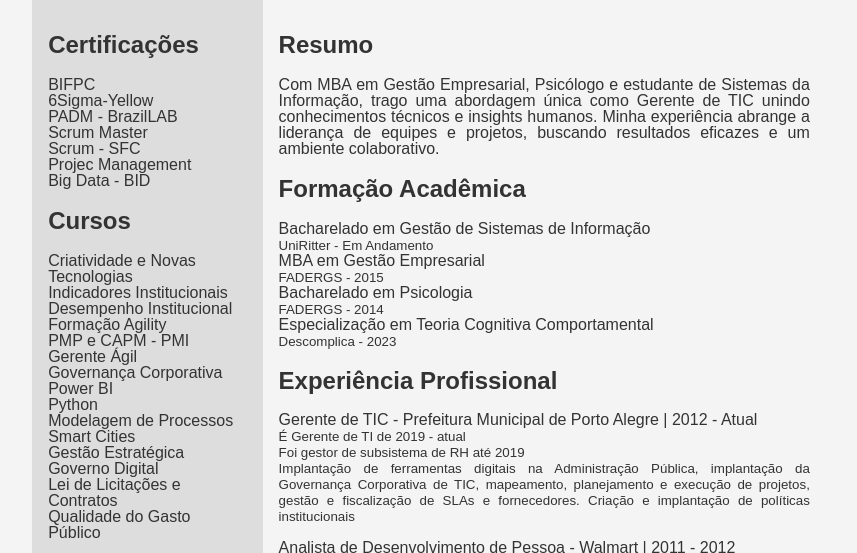
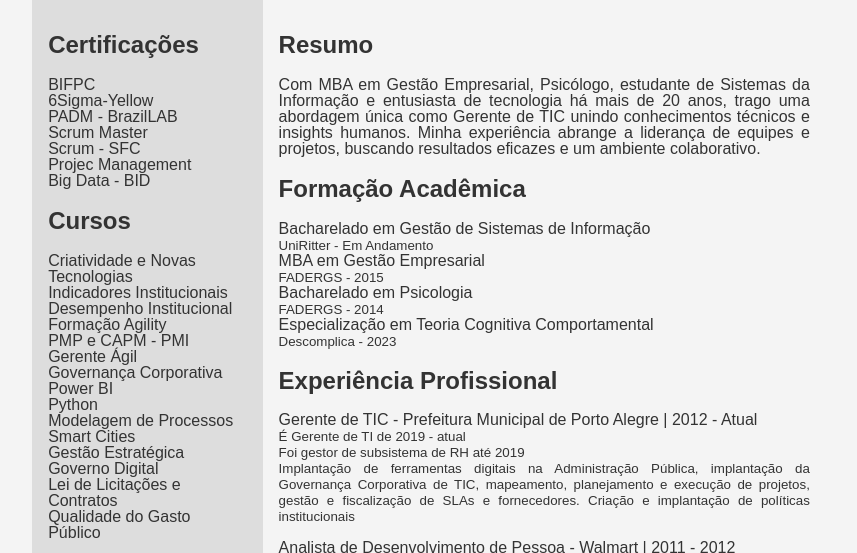
Before and after one commit to MAZStradolini/Curriculo-Pessoal, a plain HTML site: page index.html in a window 1280 px wide. Shown: the part 210-763 px from the top of the page, without its empty margins (211-1068 px from the left). Drawn offline with Linux system fonts and the light colour scheme.

Commit message:
Update index.html
atualização do resumo

```diff
--- a/index.html
+++ b/index.html
@@ -71,7 +71,7 @@
         <main class="main-content">
             <section>
                 <h2>Resumo</h2>
-                <p>Com MBA em Gestão Empresarial, Psicólogo e estudante de Sistemas da Informação, trago uma abordagem única como Gerente de TIC unindo conhecimentos técnicos e insights humanos. Minha experiência abrange a liderança de equipes e projetos, buscando resultados eficazes e um ambiente colaborativo.</p>
+                <p>Com MBA em Gestão Empresarial, Psicólogo, estudante de Sistemas da Informação e entusiasta de tecnologia há mais de 20 anos, trago uma abordagem única como Gerente de TIC unindo conhecimentos técnicos e insights humanos. Minha experiência abrange a liderança de equipes e projetos, buscando resultados eficazes e um ambiente colaborativo.</p>
             </section>
             <section>
                 <h2>Formação Acadêmica</h2>
```
